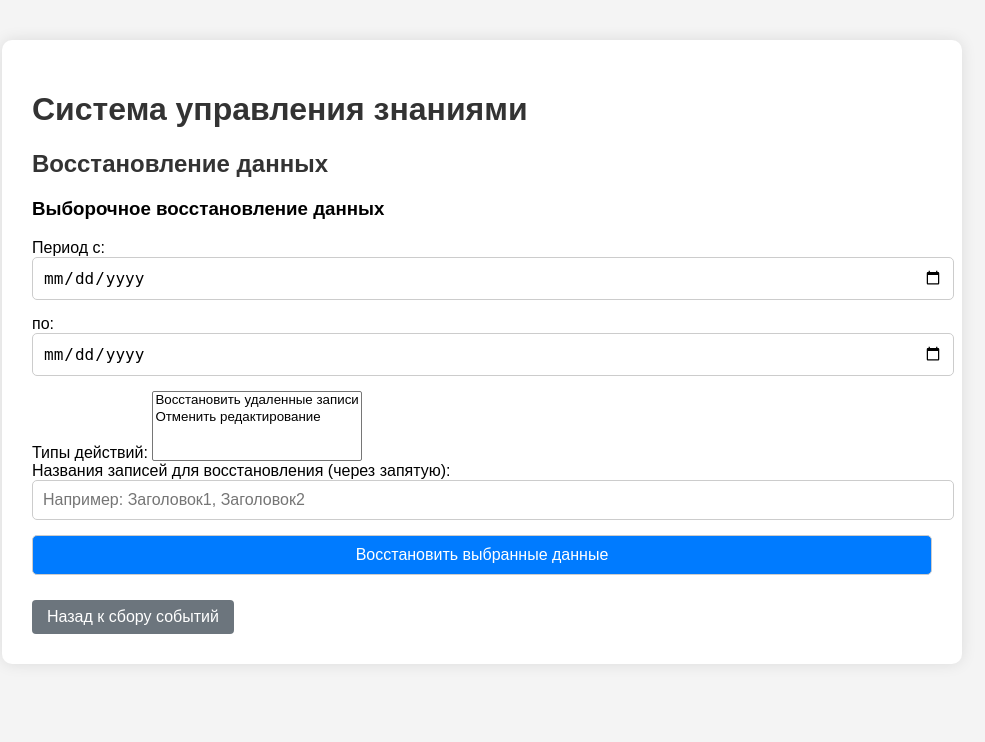
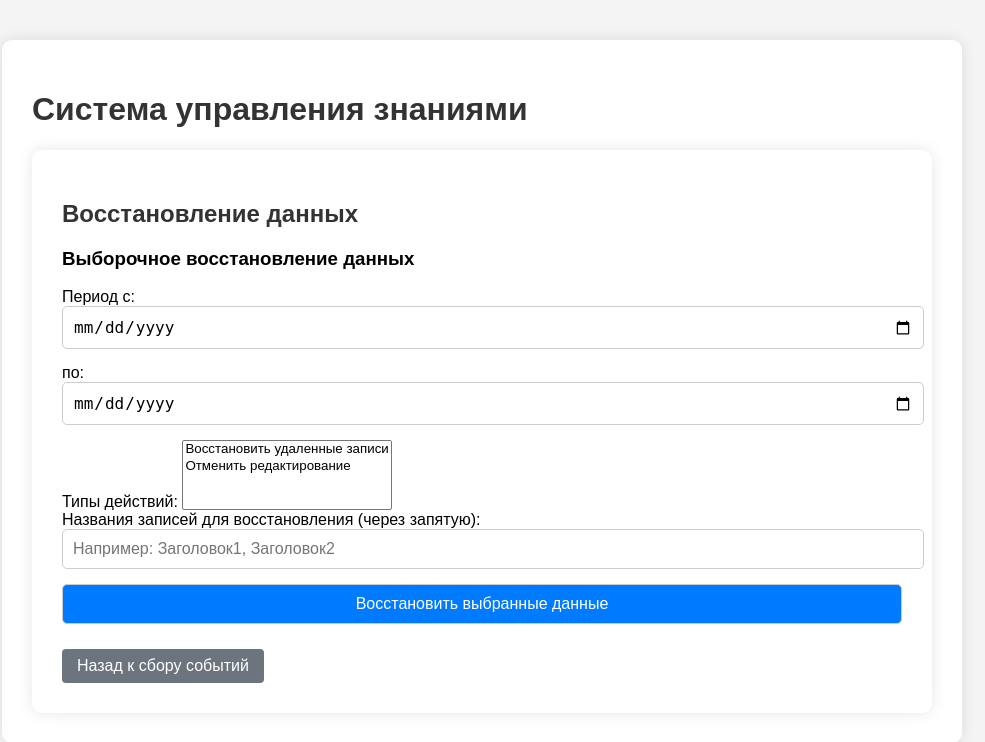
Before and after one commit to os-leap/VKR, a Flask app: template templates/restore_data.html in a window 1280 px wide. Shown: the top 742 px of the page, without its empty margins (158-1143 px from the left). Run offline with Flask 3, Linux system fonts and the light colour scheme; the template is opened without the code that fills it, so the values that code supplies are empty.

Commit message:
update branch

```diff
--- a/templates/audit.html
+++ b/templates/audit.html
@@ -43,9 +43,9 @@
     </div>
 
     <div class="backup-controls">
-        <a href="{{ url_for('list_backups') }}" class="btn btn-primary">Управление резервными копиями</a>
-        <button onclick="createBackup()" class="btn btn-secondary">Создать резервную копию</button>
-        <a href="{{ url_for('restore_data_page') }}" class="btn btn-restore">Восстановление данных</a>
+        <a href="{{ url_for('list_backups') }}" class="btn btn-primary btn-manage">Управление резервными копиями</a>
+        <button onclick="createBackup()" class="btn btn-secondary btn-create">Создать резервную копию</button>
+        <a href="{{ url_for('restore_data_page') }}" class="btn btn-restore btn-restore-page">Восстановление данных</a>
     </div>
 
     <!-- Таблица логов -->
--- a/templates/restore_data.html
+++ b/templates/restore_data.html
@@ -1,36 +1,42 @@
 {% extends "base.html" %}
 
 {% block content %}
-    <h2>Восстановление данных</h2>
+    <div class="container">
+        <div class="restore-container">
+            <h2 class="restore-title">Восстановление данных</h2>
 
             <div class="restore-controls">
-        <h3>Выборочное восстановление данных</h3>
+                <h3 class="section-title">Выборочное восстановление данных</h3>
                 <form id="restore-form" class="restore-form">
                     <div class="restore-group">
-                <label for="restore_date_from">Период с:</label>
-                <input type="date" id="restore_date_from" name="date_from" required>
+                        <label for="restore_date_from" class="form-label">Период с:</label>
+                        <input type="date" id="restore_date_from" name="date_from" required class="form-input">
                     </div>
                     <div class="restore-group">
-                <label for="restore_date_to">по:</label>
-                <input type="date" id="restore_date_to" name="date_to" required>
+                        <label for="restore_date_to" class="form-label">по:</label>
+                        <input type="date" id="restore_date_to" name="date_to" required class="form-input">
                     </div>
                     <div class="restore-group">
-                <label for="restore_action_types">Типы действий:</label>
-                <select id="restore_action_types" name="action_types" multiple size="4">
+                        <label for="restore_action_types" class="form-label">Типы действий:</label>
+                        <select id="restore_action_types" name="action_types" multiple size="4" class="form-select">
                             <option value="delete">Восстановить удаленные записи</option>
                             <option value="edit">Отменить редактирование</option>
                         </select>
                     </div>
                     <div class="restore-group">
-                <label for="restore_targets">Названия записей для восстановления (через запятую):</label>
-                <input type="text" id="restore_targets" name="targets" placeholder="Например: Заголовок1, Заголовок2">
+                        <label for="restore_targets" class="form-label">Названия записей для восстановления (через запятую):</label>
+                        <input type="text" id="restore_targets" name="targets" placeholder="Например: Заголовок1, Заголовок2" class="form-input">
                     </div>
-            <button type="submit" class="btn btn-warning">Восстановить выбранные данные</button>
+                    <button type="submit" class="btn btn-primary btn-restore">Восстановить выбранные данные</button>
                 </form>
-        <div id="restore-result"></div>
+                <div id="restore-result" class="restore-result"></div>
             </div>
 
-    <a href="{{ url_for('audit_log') }}" class="btn-back">Назад к сбору событий</a>
+            <div class="restore-actions">
+                <a href="{{ url_for('audit_log') }}" class="btn btn-secondary btn-back">Назад к сбору событий</a>
+            </div>
+        </div>
+    </div>
 
     <script>
         // Function to handle selective data restoration
```
Also changed, not shown: 1 other file. Lines whose indentation alone changed are shown as unchanged.
